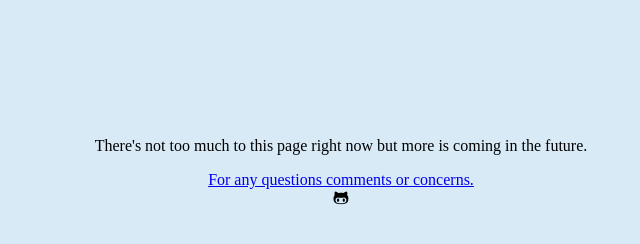
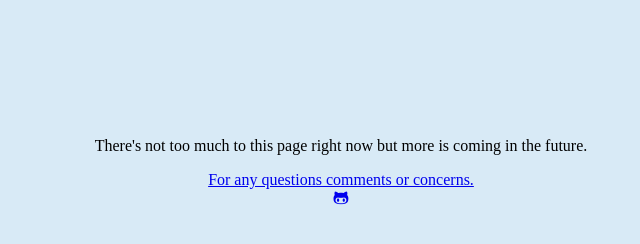
Before and after one commit to Blaez-maker/Site, a plain HTML site: page index.html in a window 1280 px wide. Shown: the full height of the page, 299-939 px from the left. Drawn offline with Linux system fonts and the light colour scheme.

Commit message:
Update index.html

```diff
--- a/index.html
+++ b/index.html
@@ -22,7 +22,7 @@
 
 	<center><a href="mailto:caugustin14@gmail.com"> For any questions comments or concerns.</a></center>
 
-	<center><a href="https://github.com/Caugustin14"></a><i class="fa fa-github-alt"></i></center>
+	<center><a href="https://github.com/Caugustin14"><i class="fa fa-github-alt"></a></i></center>
 
 	</body>
 </html>
```
